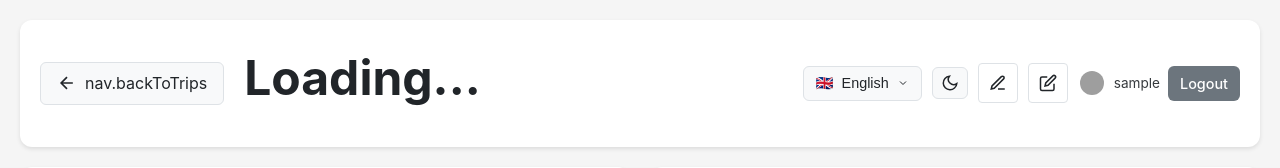
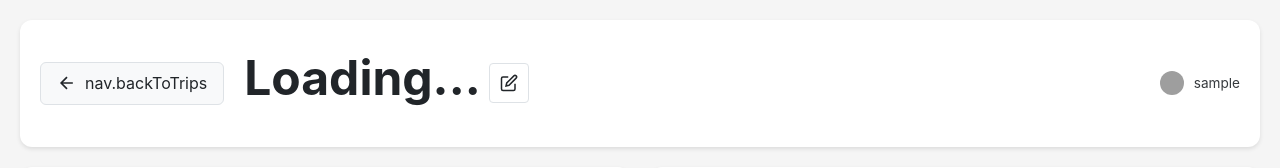
Before and after one commit to mdemars/norway_trip_planner, a Flask app: page /trip/1 in a window 1280 px wide. Shown: the top 168 px of the page. Run offline with Flask 3, Linux system fonts and the light colour scheme; the visitor is signed in with stand-in values (Sample User, id 1); data that the repository does not hold is empty; some libraries are stand-ins or nearby versions; grey boxes are pictures that could not be loaded.

Commit message:
UI CLeanup and removing unused buttons

```diff
--- a/static/css/style.css
+++ b/static/css/style.css
@@ -138,7 +138,8 @@ header .subtitle {
     gap: 10px;
 }
 
-.header-actions .icon-btn {
+.header-actions .icon-btn,
+.header-left .icon-btn {
     width: 40px;
     height: 40px;
     padding: 0;
--- a/static/js/trip/handlers.js
+++ b/static/js/trip/handlers.js
@@ -824,58 +824,6 @@ async function handleCalculateRoute() {
     }
 }
 
-async function handleDebugRoute() {
-    const contentEl = document.getElementById('debugRouteContent');
-    contentEl.innerHTML = '<div class="loading">Loading...</div>';
-    openModal('debugRouteModal');
-
-    try {
-        const response = await fetch(`/api/trips/${tripId}/debug/route-points`);
-        if (!response.ok) {
-            const error = await response.json();
-            throw new Error(error.error || 'Failed to fetch route points');
-        }
-
-        const data = await response.json();
-
-        if (!data.points || data.points.length === 0) {
-            contentEl.innerHTML = '<p style="color: #6c757d;">No route points found.</p>';
-            return;
-        }
-
-        let html = `<p style="margin-bottom: 12px;"><strong>Total points: ${data.total_points}</strong></p>`;
-        html += '<table style="width: 100%; border-collapse: collapse; font-size: 0.9em;">';
-        html += '<thead><tr style="background: var(--bg-secondary, #f8f9fa); border-bottom: 2px solid var(--border-color, #dee2e6);">';
-        html += '<th style="padding: 8px; text-align: left;">#</th>';
-        html += '<th style="padding: 8px; text-align: left;">Type</th>';
-        html += '<th style="padding: 8px; text-align: left;">Name</th>';
-        html += '<th style="padding: 8px; text-align: left;">Address</th>';
-        html += '<th style="padding: 8px; text-align: left;">Coords</th>';
-        html += '</tr></thead><tbody>';
-
-        data.points.forEach((point, index) => {
-            const typeColor = point.type === 'start' ? '#34A853' :
-                              point.type === 'end' ? '#EA4335' : '#4285F4';
-            const coords = point.latitude && point.longitude ?
-                `${point.latitude.toFixed(4)}, ${point.longitude.toFixed(4)}` : 'N/A';
-
-            html += `<tr style="border-bottom: 1px solid var(--border-color, #dee2e6);">`;
-            html += `<td style="padding: 8px;">${point.order !== undefined ? point.order : index}</td>`;
-            html += `<td style="padding: 8px;"><span style="background: ${typeColor}; color: white; padding: 2px 8px; border-radius: 4px; font-size: 0.85em;">${point.type}</span></td>`;
-            html += `<td style="padding: 8px;">${escapeHtml(point.name || '-')}</td>`;
-            html += `<td style="padding: 8px; max-width: 200px; overflow: hidden; text-overflow: ellipsis; white-space: nowrap;" title="${escapeHtml(point.address || '')}">${escapeHtml(point.address || '-')}</td>`;
-            html += `<td style="padding: 8px; font-family: monospace; font-size: 0.85em;">${coords}</td>`;
-            html += '</tr>';
-        });
-
-        html += '</tbody></table>';
-        contentEl.innerHTML = html;
-    } catch (error) {
-        console.error('Error fetching debug route points:', error);
-        contentEl.innerHTML = `<p style="color: #dc3545;">Error: ${escapeHtml(error.message)}</p>`;
-    }
-}
-
 
 async function saveRouteDistances(routeData) {
     if (!routeData || !routeData.segments) return;
@@ -1048,7 +996,6 @@ window.validateAddressField = validateAddressField;
 window.handleEditLocationsSubmit = handleEditLocationsSubmit;
 window.handleDeleteTrip = handleDeleteTrip;
 window.handleCalculateRoute = handleCalculateRoute;
-window.handleDebugRoute = handleDebugRoute;
 window.renderBookmarks = renderBookmarks;
 window.handleAddBookmarkSubmit = handleAddBookmarkSubmit;
 window.handleDeleteBookmark = handleDeleteBookmark;
--- a/static/js/trip/init.js
+++ b/static/js/trip/init.js
@@ -295,9 +295,6 @@ document.addEventListener('DOMContentLoaded', async () => {
     const deleteTripBtn = document.getElementById('deleteTripBtn');
     if (deleteTripBtn) deleteTripBtn.addEventListener('click', handleDeleteTrip);
 
-    // Debug route button
-    const debugRouteBtn = document.getElementById('debugRouteBtn');
-    if (debugRouteBtn) debugRouteBtn.addEventListener('click', handleDebugRoute);
 
     // Calculate route button
     const calculateRouteBtnTop = document.getElementById('calculateRouteBtnTop');
--- a/templates/trip_detail.html
+++ b/templates/trip_detail.html
@@ -24,31 +24,24 @@
                     </svg>
                     <span data-i18n="nav.backToTrips">Back to Trips</span>
                 </a>
+                <div style="display:flex; align-items:center; gap:8px;">
                     <h1 id="tripTitle">Loading...</h1>
-                <span id="tripFlags" class="trip-flags-header"></span>
-            </div>
-            <div class="header-actions">
-                <div id="languageSelectorContainer"></div>
-                <div id="themeToggleContainer"></div>
-                <button id="debugRouteBtn" class="icon-btn" title="Debug Route Points">
-                    <svg width="18" height="18" viewBox="0 0 24 24" fill="none" stroke="currentColor" stroke-width="2">
-                        <path d="M12 20h9"></path>
-                        <path d="M16.5 3.5a2.121 2.121 0 0 1 3 3L7 19l-4 1 1-4L16.5 3.5z"></path>
-                    </svg>
-                </button>
                     <button id="editTripBtn" class="icon-btn" data-i18n-title="trips.editName" title="Edit Name">
                         <svg width="18" height="18" viewBox="0 0 24 24" fill="none" stroke="currentColor" stroke-width="2">
                             <path d="M11 4H4a2 2 0 0 0-2 2v14a2 2 0 0 0 2 2h14a2 2 0 0 0 2-2v-7"></path>
                             <path d="M18.5 2.5a2.121 2.121 0 0 1 3 3L12 15l-4 1 1-4 9.5-9.5z"></path>
                         </svg>
                     </button>
+                    <span id="tripFlags" class="trip-flags-header"></span>
+                </div>
+            </div>
+            <div class="header-actions">
 {% if user_name %}
                 <div class="user-info">
                     {% if user_picture %}
                     <img src="{{ user_picture }}" alt="" class="user-avatar" referrerpolicy="no-referrer">
                     {% endif %}
                     <span class="user-name">{{ user_name }}</span>
-                    <a href="/logout" class="btn btn-secondary btn-sm" style="text-decoration:none;">Logout</a>
                 </div>
                 {% endif %}
             </div>
@@ -477,21 +470,24 @@
         </div>
     </div>
 
-    <!-- Debug Route Points Modal -->
-    <div id="debugRouteModal" class="modal">
-        <div class="modal-content modal-large">
+
+    <!-- Edit Trip Modal -->
+    <div id="editTripModal" class="modal">
+        <div class="modal-content">
             <div class="modal-header">
-                <h2>Debug: Route Points</h2>
-                <button class="close-btn" onclick="closeModal('debugRouteModal')">&times;</button>
+                <h2 data-i18n="modals.editTrip">Edit Trip</h2>
+                <button class="close-btn" onclick="closeModal('editTripModal')">&times;</button>
             </div>
-            <div style="padding: 0 24px 24px 24px;">
-                <p style="margin-bottom: 16px; color: #6c757d;">
-                    All route points in order (as passed to the route calculation):
-                </p>
-                <div id="debugRouteContent" style="max-height: 400px; overflow-y: auto;">
-                    <div class="loading">Loading...</div>
+            <form id="editTripForm">
+                <div class="form-group">
+                    <label for="editTripName" data-i18n="trips.tripName">Trip Name</label>
+                    <input type="text" id="editTripName" name="tripName" required>
                 </div>
+                <div class="form-actions">
+                    <button type="button" class="btn btn-secondary" onclick="closeModal('editTripModal')" data-i18n="buttons.cancel">Cancel</button>
+                    <button type="submit" class="btn btn-primary" data-i18n="buttons.save">Save</button>
                 </div>
+            </form>
         </div>
     </div>
 
```
Lines whose indentation alone changed are shown as unchanged.
